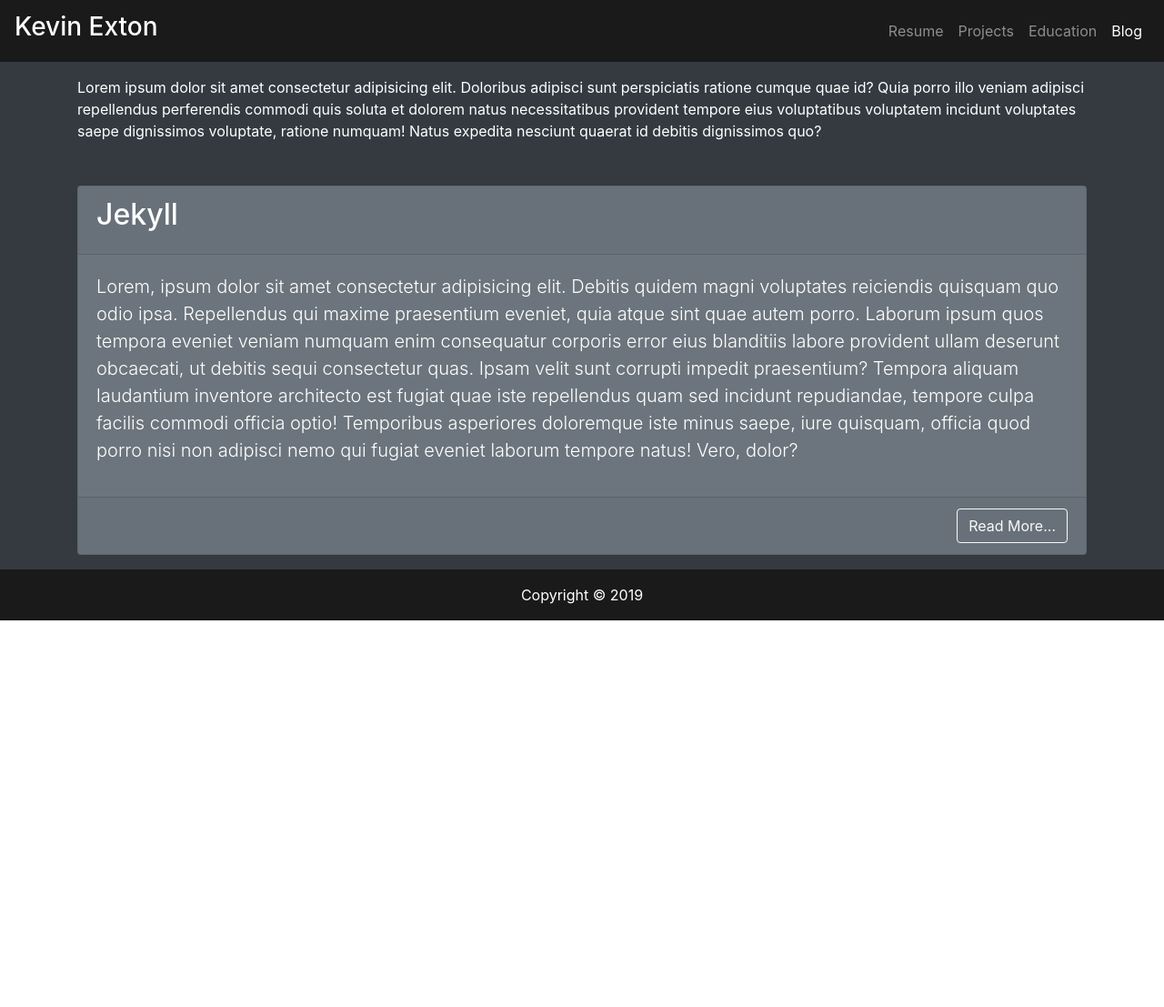
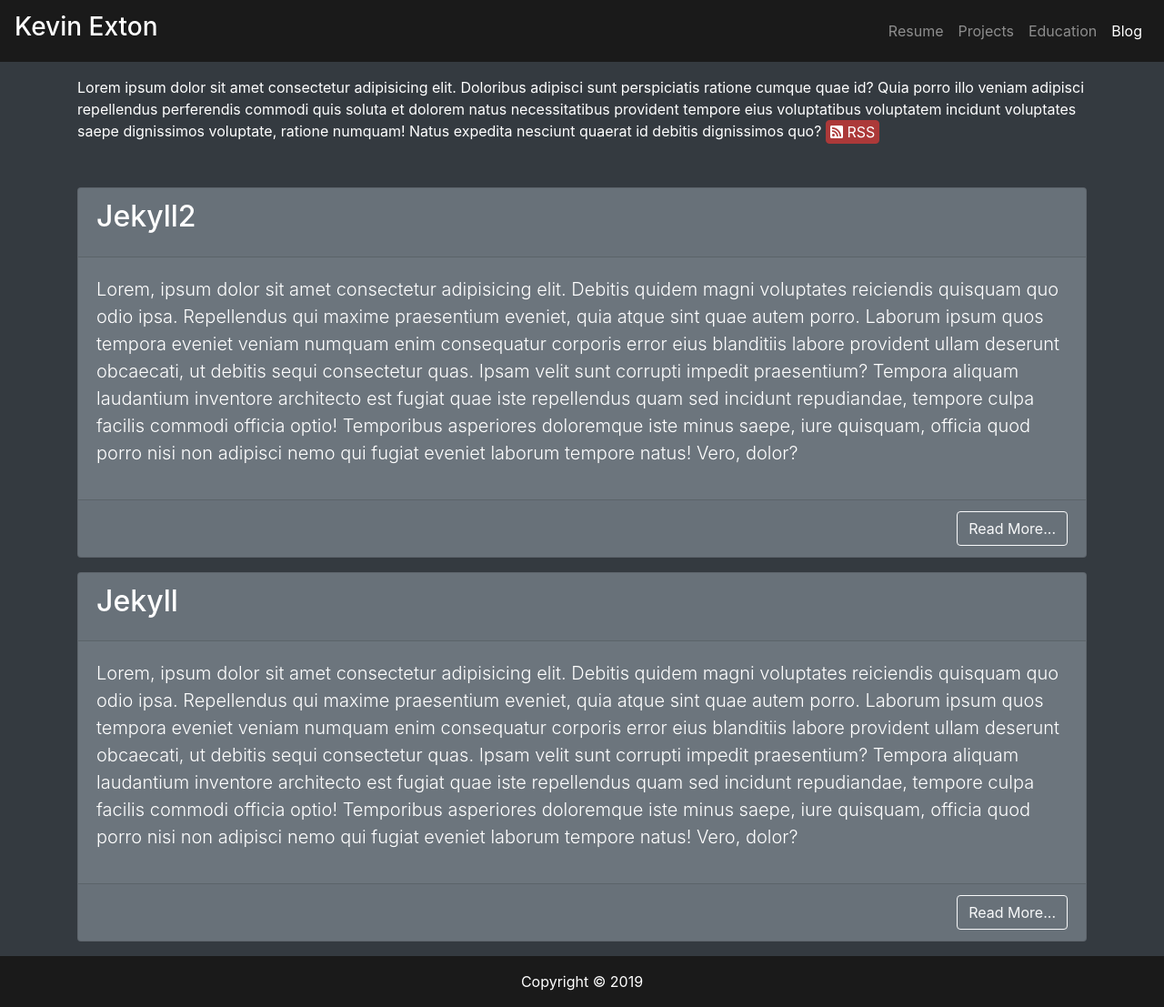
Before and after one commit to kcexn/kcexn.github.io.blog.dev, a Jekyll site: the page built from index.html, in a window 1280 px wide. Shown: the whole page at 91% size. Built offline with Jekyll 4.4.1, drawn with Linux system fonts in a browser that asks for light colours; nearby versions of some CDN libraries; before the commit the page ends 900 px from its top, so only the background shows below that.

```diff
--- a/_config.yml
+++ b/_config.yml
@@ -15,7 +15,7 @@
 # in the templates via {{ site.myvariable }}.
 title: Blog
 email: kcexton01@gmail.com
-description: "Blog"
+description: "Technical blog that belongs as part of my portfolio"
 baseurl: "/blog" # the subpath of your site, e.g. /blog
 url: "https://kcexn.github.io/blog"
 twitter_username: jekyllrb
--- /dev/null
+++ b/_posts/2019-01-25-Jekyll2.md
@@ -0,0 +1,23 @@
+---
+layout: post
+title: Jekyll2
+category: jekyll
+date: 2019-01-25 10:25
+lead: "Lorem, ipsum dolor sit amet consectetur adipisicing elit. Debitis quidem
+magni voluptates reiciendis quisquam quo odio ipsa. Repellendus qui
+maxime praesentium eveniet, quia atque sint quae autem porro. Laborum
+ipsum quos tempora eveniet veniam numquam enim consequatur corporis
+error eius blanditiis labore provident ullam deserunt obcaecati, ut
+debitis sequi consectetur quas. Ipsam velit sunt corrupti impedit
+praesentium? Tempora aliquam laudantium inventore architecto est fugiat
+quae iste repellendus quam sed incidunt repudiandae, tempore culpa
+facilis commodi officia optio! Temporibus asperiores doloremque iste
+minus saepe, iure quisquam, officia quod porro nisi non adipisci nemo
+qui fugiat eveniet laborum tempore natus! Vero, dolor?"
+---
+
+# Welcome
+
+**Hello world**, this is my second Jekyll blog post.
+
+I hope you like it!
--- a/css/style.scss
+++ b/css/style.scss
@@ -21,6 +21,11 @@
   background: #1a1a1a;
 }
 
+.vertical-right-line {
+  border-right: 1px solid #ffffff4f;
+  height: auto;
+}
+
 // Bootstrap md screen width is 992px
 @media (max-width: 992px) {
   #main-header {
--- a/index.html
+++ b/index.html
@@ -18,6 +18,12 @@ title: Blog
               voluptatem incidunt voluptates saepe dignissimos voluptate,
               ratione numquam! Natus expedita nesciunt quaerat id debitis
               dignissimos quo?
+              <a
+                href="{{ site.baseurl }}/feed.xml"
+                class="btn btn-info px-1 py-0"
+              >
+                <i class="fas fa-rss-square"></i> RSS</a
+              >
             </p>
           </div>
         </div>
```
Also changed, not shown: Gemfile (added, +29 -0 lines), _layouts/post.html (+10 -5 lines), Gemfile.lock (added).
